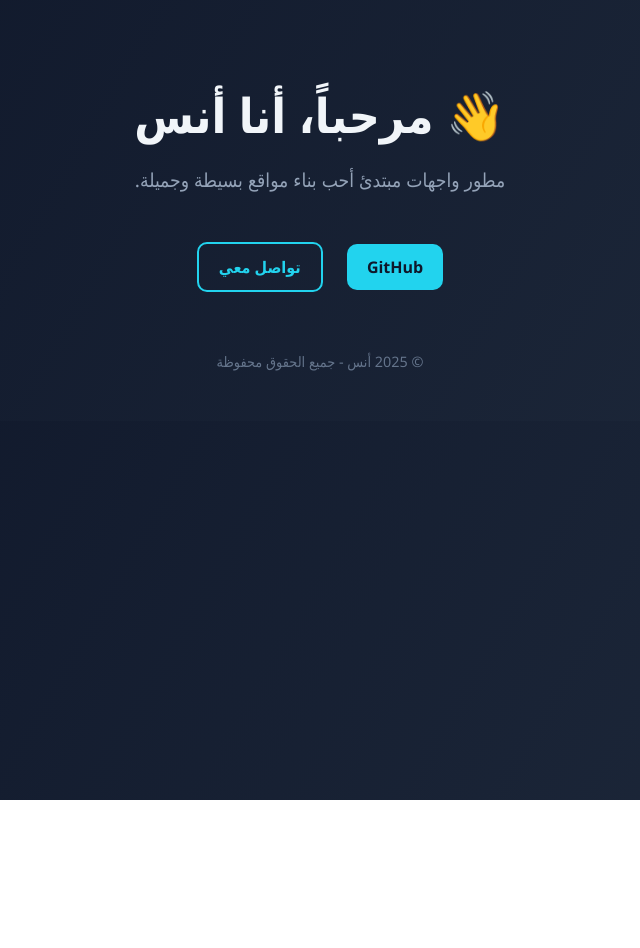
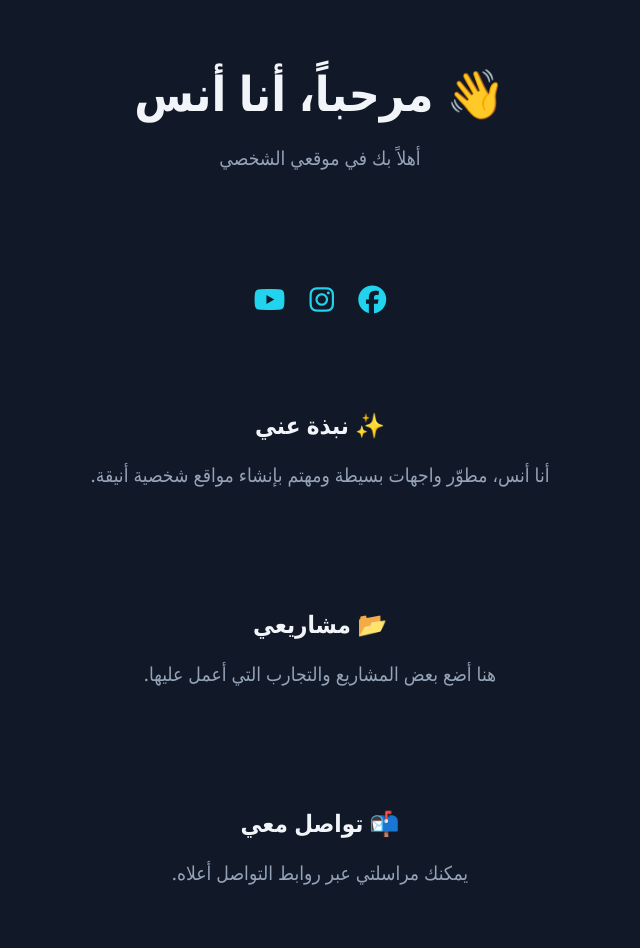
Before and after one commit to anas3e/anas3e.github.io, a plain HTML site: page index.html in a window 1280 px wide. Shown: the top 948 px of the page, without its empty margins (320-960 px from the left). Before the commit the page ends 800 px from the top, so only its background shows below. Drawn offline with Linux system fonts and the light colour scheme.

Commit message:
Update index.html

```diff
--- a/index.html
+++ b/index.html
@@ -3,41 +3,84 @@
 <head>
   <meta charset="UTF-8">
   <meta name="viewport" content="width=device-width, initial-scale=1.0">
-  <title>موقعي الشخصي</title>
+  <title>موقعي الشخصي - أنس</title>
   <style>
     body {
+      font-family: 'Segoe UI', Tahoma, sans-serif;
+      background-color: #111827;
+      color: #f1f5f9;
       margin: 0;
-      font-family: 'Segoe UI', Tahoma, sans-serif;
-      background: linear-gradient(120deg, #0f172a, #1e293b);
-      color: #f1f5f9;
+      padding: 0;
       text-align: center;
-      padding: 50px 20px;
     }
-    h1 { font-size: 3em; margin-bottom: 0.3em; }
-    p { color: #94a3b8; font-size: 1.2em; margin-bottom: 2em; }
-    .btn {
+    header {
+      padding: 60px 20px;
+    }
+    h1 {
+      font-size: 3em;
+      margin: 0;
+    }
+    p {
+      font-size: 1.2em;
+      color: #94a3b8;
+    }
+    .social {
+      margin: 30px 0;
+    }
+    .social a {
       display: inline-block;
-      margin: 10px;
-      padding: 12px 20px;
-      border-radius: 10px;
+      margin: 0 10px;
+      font-size: 28px;
       text-decoration: none;
-      font-weight: bold;
+      color: #22d3ee;
       transition: 0.3s;
     }
-    .btn.primary { background: #22d3ee; color: #0f172a; }
-    .btn.secondary { border: 2px solid #22d3ee; color: #22d3ee; }
-    .btn:hover { opacity: 0.85; }
-    footer { margin-top: 50px; font-size: 0.9em; color: #64748b; }
+    .social a:hover {
+      color: #38bdf8;
+    }
+    section {
+      padding: 40px 20px;
+    }
+    footer {
+      margin-top: 40px;
+      padding: 20px;
+      font-size: 0.9em;
+      color: #64748b;
+    }
   </style>
+  <!-- أيقونات font awesome -->
+  <script src="https://kit.fontawesome.com/a076d05399.js" crossorigin="anonymous"></script>
 </head>
 <body>
-  <h1>👋 مرحباً، أنا أنس</h1>
-  <p>مطور واجهات مبتدئ أحب بناء مواقع بسيطة وجميلة.</p>
+  <header>
+    <h1>👋 مرحباً، أنا أنس</h1>
+    <p>أهلاً بك في موقعي الشخصي</p>
+  </header>
 
-  <a class="btn primary" href="https://github.com/anas3e">GitHub</a>
-  <a class="btn secondary" href="mailto:your.email@example.com">تواصل معي</a>
+  <div class="social">
+    <a href="https://www.facebook.com/an.as.182828" target="_blank"><i class="fab fa-facebook"></i></a>
+    <a href="I'm on Instagram as @an0_0as31. Install the app to follow my photos and videos. https://www.instagram.com/an0_0as31?igsh=YzljYTk1ODg3Zg==" target="_blank"><i class="fab fa-instagram"></i></a>
+    <a href="https://youtube.com/@anas_inspirex?si=5lIUmbRtCq3tukMm" target="_blank"><i class="fab fa-youtube"></i></a>
+  </div>
 
-  <footer>© <span id="year"></span> أنس - جميع الحقوق محفوظة</footer>
+  <section>
+    <h2>✨ نبذة عني</h2>
+    <p>أنا أنس، مطوّر واجهات بسيطة ومهتم بإنشاء مواقع شخصية أنيقة.</p>
+  </section>
+
+  <section>
+    <h2>📂 مشاريعي</h2>
+    <p>هنا أضع بعض المشاريع والتجارب التي أعمل عليها.</p>
+  </section>
+
+  <section>
+    <h2>📬 تواصل معي</h2>
+    <p>يمكنك مراسلتي عبر روابط التواصل أعلاه.</p>
+  </section>
+
+  <footer>
+    © <span id="year"></span> أنس - جميع الحقوق محفوظة
+  </footer>
 
   <script>
     document.getElementById("year").textContent = new Date().getFullYear();
```
